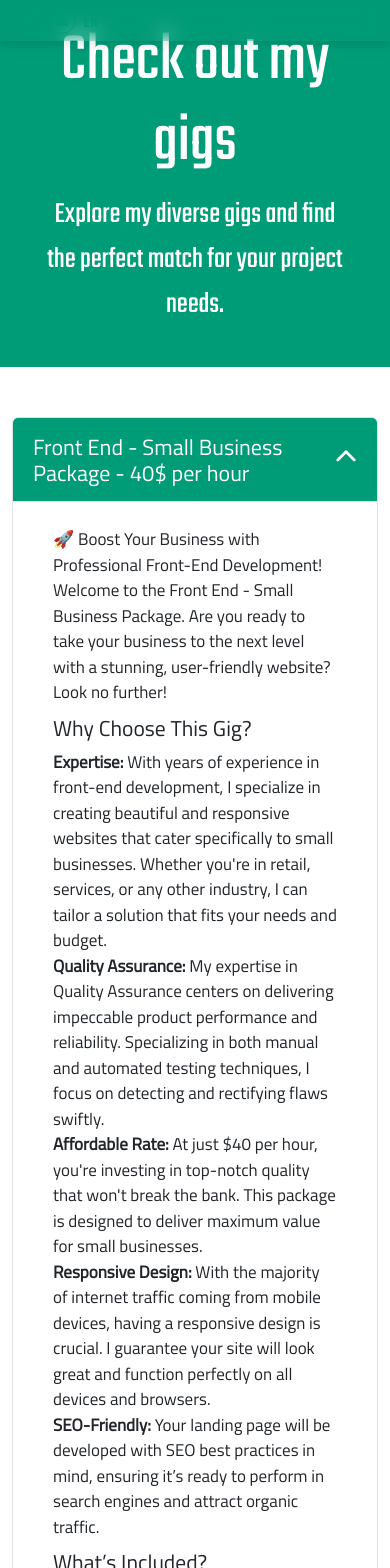
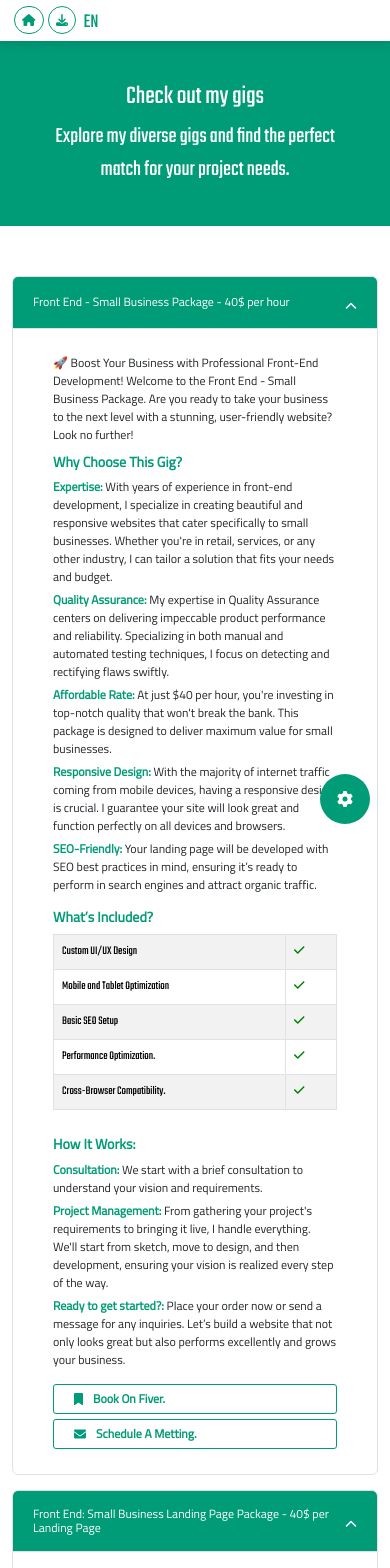
Before and after one commit to alexoltean97/portofolio, a React (Vite) app: page /gigs in a window 390 px wide. Shown: the top 1568 px of the page. Built offline with nearby package versions, Linux system fonts and the light colour scheme; a web font is replaced by a local one.

Commit message:
Some more work

```diff
--- a/src/components/gigs/Book/Book.jsx
+++ b/src/components/gigs/Book/Book.jsx
@@ -1,4 +1,7 @@
 import React from "react";
+import { FontAwesomeIcon } from "@fortawesome/react-fontawesome";
+import { faEnvelope } from "@fortawesome/free-solid-svg-icons";
+import { faBookmark } from "@fortawesome/free-solid-svg-icons";
 
 const Book = () => {
   return (
@@ -8,9 +11,11 @@ const Book = () => {
         href="https://www.fiverr.com/alexoltean?up_rollout=true"
         target="_new"
       >
+        <FontAwesomeIcon className="bookmark" icon={faBookmark} />
         Book on fiver.
       </a>
-      <a className="btn-gigs btn-email" href="#">
+      <a className="btn-gigs btn-email" href="mailto:example@example.com">
+        <FontAwesomeIcon className="bookmark" icon={faEnvelope} />
         Schedule a metting.
       </a>
     </div>
--- a/src/components/gigs/WhyChoseGig/WhyChoseGig.jsx
+++ b/src/components/gigs/WhyChoseGig/WhyChoseGig.jsx
@@ -1,6 +1,6 @@
 import React from "react";
 
-const WhyChooseGig = ({features}) => {
+const WhyChooseGig = ({ features }) => {
   return (
     <div>
       <h4>Why Choose This Gig?</h4>
--- a/src/layout/GigsPageLayout/GigsPageLayout.jsx
+++ b/src/layout/GigsPageLayout/GigsPageLayout.jsx
@@ -1,9 +1,32 @@
-import React from "react";
+import React, { useState } from "react";
 import Header from "../globals/Header/Header";
 import Footer from "../globals/Footer/Footer";
 import GigPlans from "../../components/gigs/GigPlans/GigPlans";
 import CheckGig from "../../components/gigs/CheckGig/CheckGig";
+import ReactPortal from "../../components/utils/ReactPortal/ReactPortal";
+import ThemeButton from "../../components/theme/ThemeButton/ThemeButton";
+import ThemeMenu from "../../components/theme/ThemeMenu/ThemeMenu";
+
 const GigsPageLayout = () => {
+  const [modalContent, setModalContent] = useState(null);
+  const [isOpen, setIsOpen] = useState(false);
+
+  const openModal = (contentType) => {
+    setIsOpen(!isOpen);
+    setModalContent(contentType);
+  };
+
+  const renderModalContent = () => {
+    switch (modalContent) {
+      case "theme":
+        return <ThemeMenu />;
+      case "cookie":
+        return <CookiesModal onClose={closeModal} />;
+      default:
+        return null;
+    }
+  };
+
   return (
     <React.Fragment>
       <Header />
@@ -11,6 +34,16 @@ const GigsPageLayout = () => {
       <div className="container">
         <GigPlans />
       </div>
+      <ReactPortal
+        head={modalContent === "theme" ? "Theme Settings" : "Shopping Cart"}
+        mainClass={modalContent === "theme" ? "main-set" : "main-cart"}
+        isOpen={isOpen}
+        onClose={() => openModal(null)}
+      >
+        {renderModalContent()}
+      </ReactPortal>
+      <ThemeButton openModal={() => openModal("theme")} />
+
       <Footer />
     </React.Fragment>
   );
--- a/src/scss/gigs/gigs.scss
+++ b/src/scss/gigs/gigs.scss
@@ -28,6 +28,10 @@
       font-family: $third-font;
       font-size: $p-size;
 
+      svg {
+        margin-right: 5px;
+      }
+
       &:focus {
         border-color: none;
         outline: none;
@@ -49,6 +53,7 @@
 
       ul {
         li {
+          padding-bottom: 5px;
           list-style-type: none;
         }
       }
@@ -62,6 +67,15 @@
       div {
         padding: 5px 20px 5px 20px;
       }
+
+      h4{
+        color: $main-color;
+        font-weight: bold;
+      }
+
+      strong{
+        color: $main-color;
+      }
     }
   }
 }
@@ -69,9 +83,6 @@
 .btn-fiver {
   margin-right: 10px;
 }
-
-// .btn-email {
-// }
 
 .btn-gigs {
   border-radius: 3px;
@@ -82,4 +93,13 @@
   border: 1px solid $main-color;
   color: $main-color;
   text-transform: capitalize;
+  transition: 0.25s ease-in-out;
+  &:hover{
+    background-color: $main-color;
+    color:$plain-white
+  }
 }
+
+.bookmark {
+  margin-right: 10px;
+}
--- a/src/scss/globals/responsive.scss
+++ b/src/scss/globals/responsive.scss
@@ -300,6 +300,39 @@
       }
     }
   }
+
+
+  .check-gig{
+    margin-top: -40px!important;
+    h2{
+      font-size: $h2-mobile!important;
+
+    }
+
+    p{
+      font-size: $p-size!important;
+    }
+  }
+
+  .gigs .accordion .accordion-button{
+    font-size: 12px !important;
+  }
+
+  .gigs .accordion .accordion-body h4{
+    font-size: 14px!important;
+  }
+
+  .gigs .accordion .accordion-body{
+    font-size: 12px!important;
+  }
+  .btn-fiver{
+    margin-bottom: 5px;
+  }
+  .btn-gigs {
+    width: 100%;
+    display: block;
+  }
+
 }
 
 @media screen and (max-width: 853px) {
```
Also changed, not shown: src/components/gigs/CheckGig/CheckGig.jsx (indentation only). Lines whose indentation alone changed are shown as unchanged.
